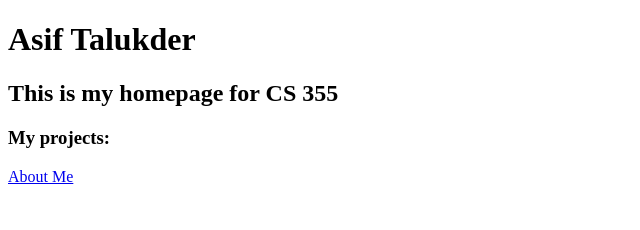
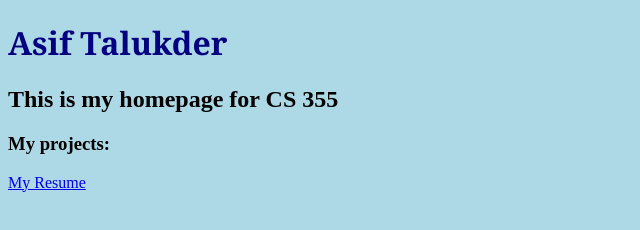
Before and after one commit to AsifTalukder/AsifTalukder.github.io, a plain HTML site: page index.html in a window 1280 px wide. Shown: the whole page, without its empty margins (0-640 px from the left). Drawn offline with Linux system fonts and the light colour scheme.

Commit message:
changed index.html background

```diff
--- a/index.html
+++ b/index.html
@@ -3,13 +3,23 @@
 <head>
     <meta charset="UTF-8">
     <title>CS 355 Homepage</title>
+    <style>
+        body{
+            background-color:lightblue;
+        }
+        h1{
+            color:navy;
+            font-family:Georgia, 'Times New Roman', Times, serif;
+
+        }
+    </style>
 </head>
 <body>
      <h1>Asif Talukder</h1>
      <h2>This is my homepage for CS 355</h2>
 
      <h3>My projects:</h3>
-     <a href="About me/index.html">About Me</a>
+     <a href="About me/index.html">My Resume</a>
 
 </body>
 </html>
```
